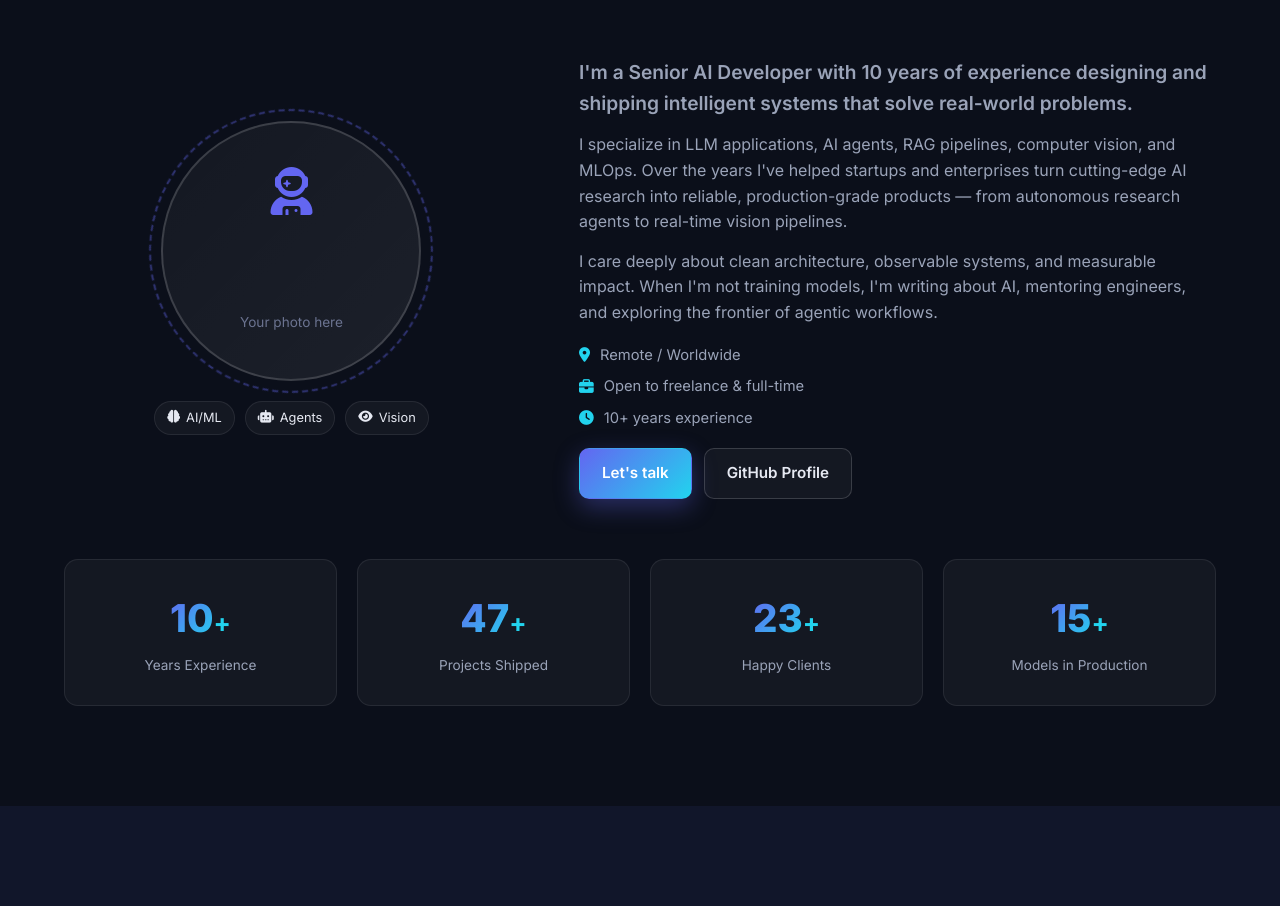
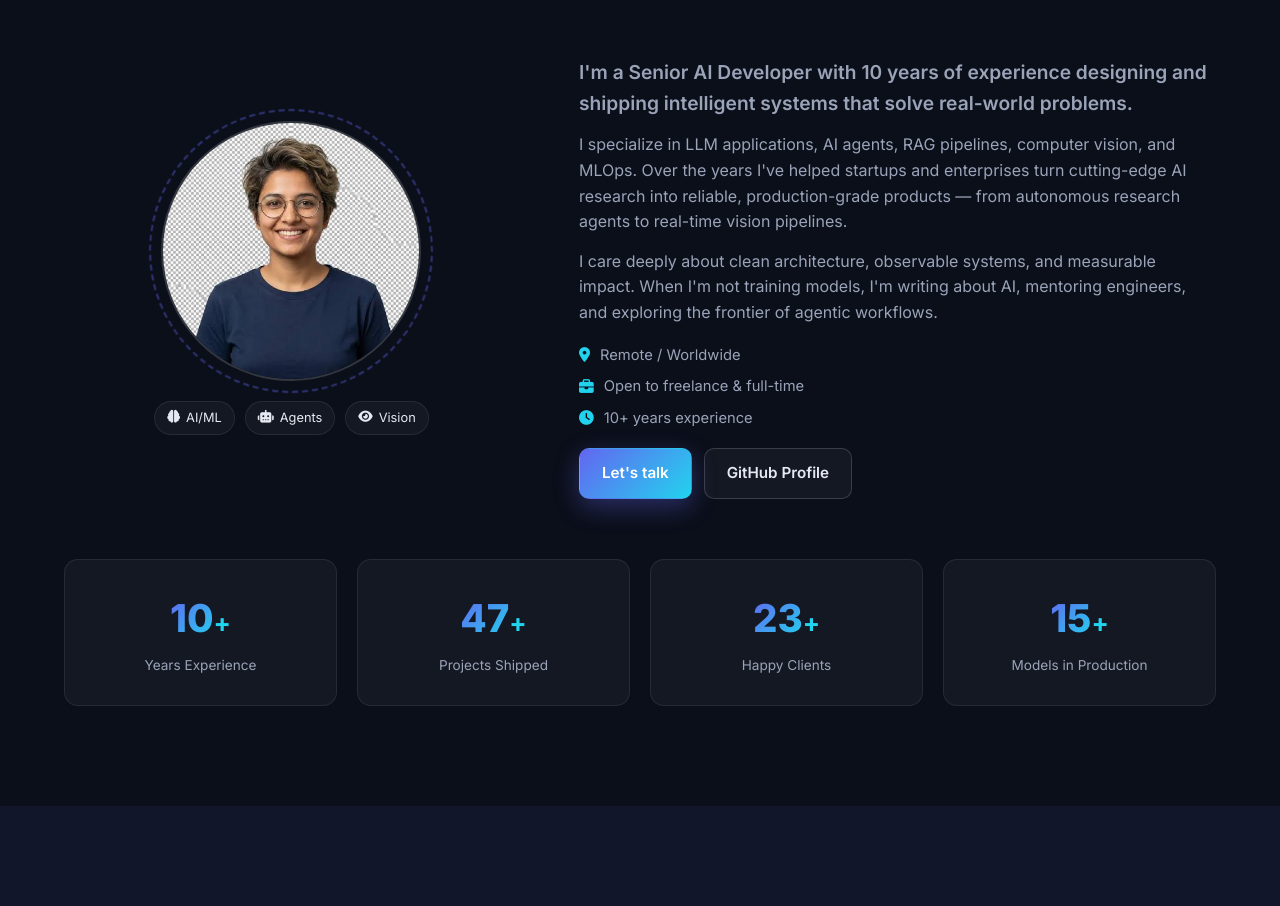
Before and after one commit to Trexx16/Portfolio-Website, a plain HTML site: page index.html in a window 1280 px wide. Shown: the part 1042-1948 px from the top of the page. Drawn offline with Linux system fonts and the light colour scheme.

Commit message:
Photos updated

```diff
--- a/index.html
+++ b/index.html
@@ -114,10 +114,11 @@
       <div class="about-grid">
         <div class="about-photo reveal">
           <div class="photo-frame">
-            <div class="photo-placeholder" role="img" aria-label="Photo of Mcdaniel Ologun">
+            <!-- <div class="photo-placeholder" role="img" aria-label="Photo of Mcdaniel Ologun">
               <i class="fa-solid fa-user-astronaut" aria-hidden="true"></i>
               <span>Your photo here</span>
-            </div>
+            </div> -->
+            <img src="assets/images.jpg" alt="Photo of Mcdaniel Ologun" class="photo-img" />
             <div class="photo-ring" aria-hidden="true"></div>
           </div>
           <div class="about-badges">
```
